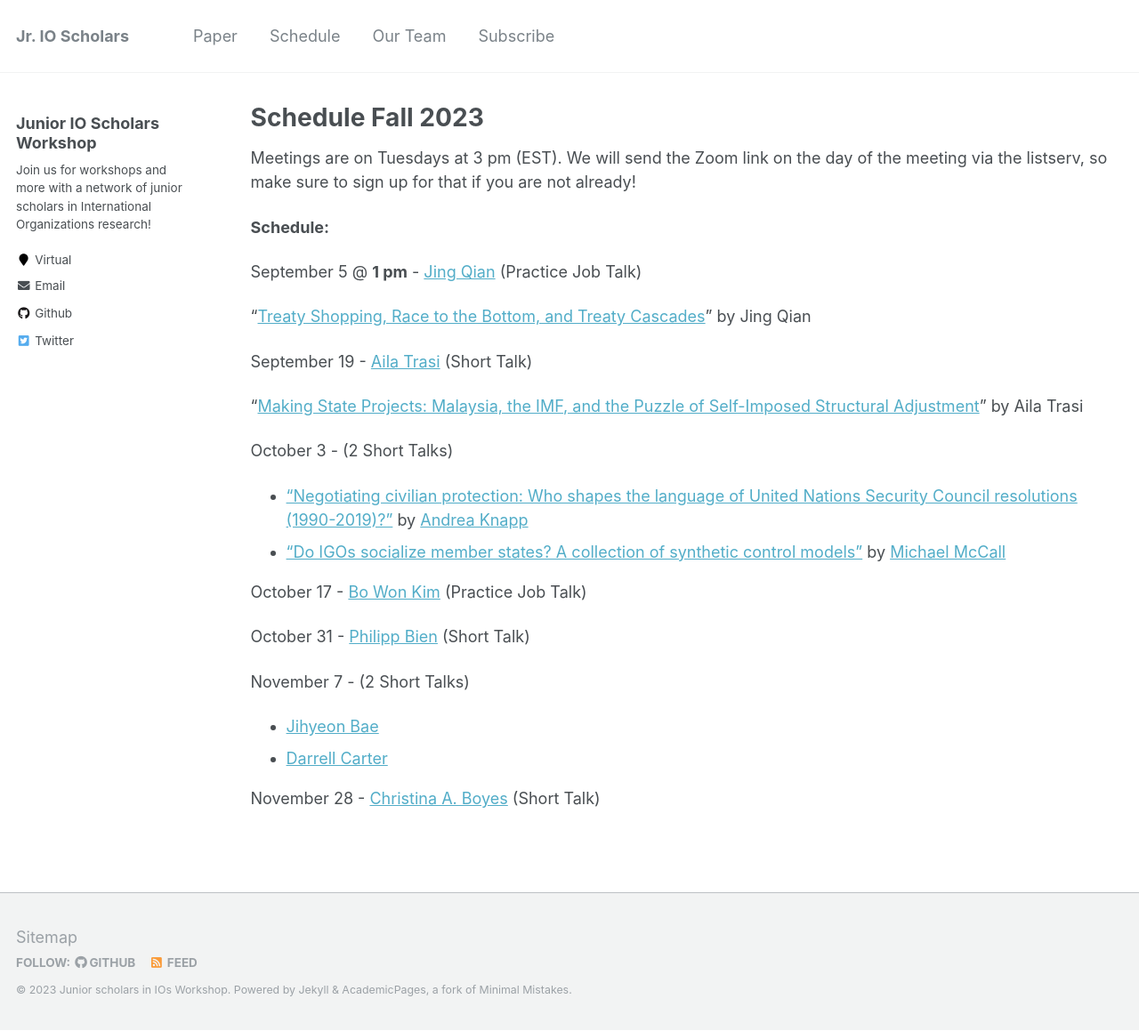
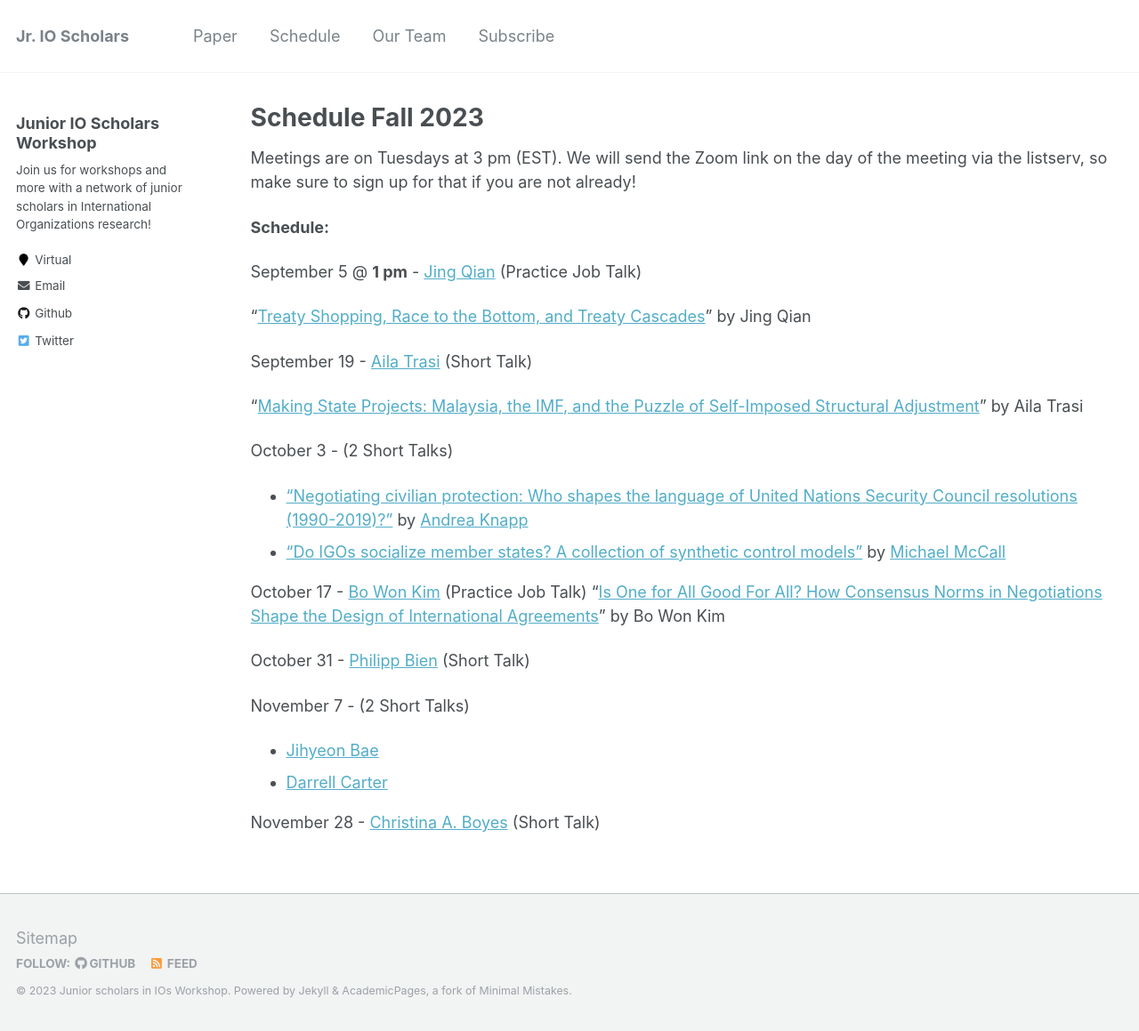
Before and after one commit to IO-workshop/IO-workshop.github.io, a Jekyll site: the page built from _pages/schedule.md, in a window 1280 px wide and 1159 px high. Shown: the whole window at 89% size. Built offline with Jekyll 4.4.1, drawn with Linux system fonts in a browser that asks for light colours.

Commit message:
adding files and updates for 10-17

```diff
--- a/_pages/schedule.md
+++ b/_pages/schedule.md
@@ -23,6 +23,7 @@ October 3 - (2 Short Talks)
 - ["Do IGOs socialize member states? A collection of synthetic control models"](https://io-workshop.github.io/files/IGO-synthetic_control.pdf) by [Michael McCall](https://www.mccall.cc/)
 
 October 17 - [Bo Won Kim](https://www.bowonkim.com/) (Practice Job Talk)
+"[Is One for All Good For All? How Consensus Norms in Negotiations Shape the Design of International Agreements](https://io-workshop.github.io/files/Writing Sample - Dissertation Chapter.pdf)" by Bo Won Kim
 
 October 31 - [Philipp Bien](https://www.polver.uni-konstanz.de/en/malang0/team/academic-staff/philipp-bien/) (Short Talk)
 
```
Also changed, not shown: 1 other file.
